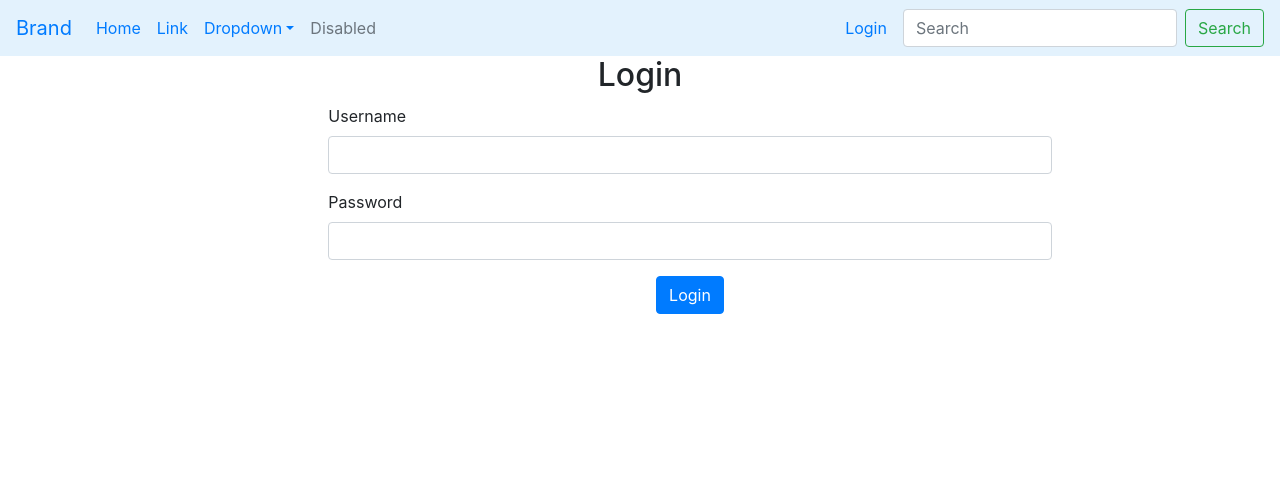
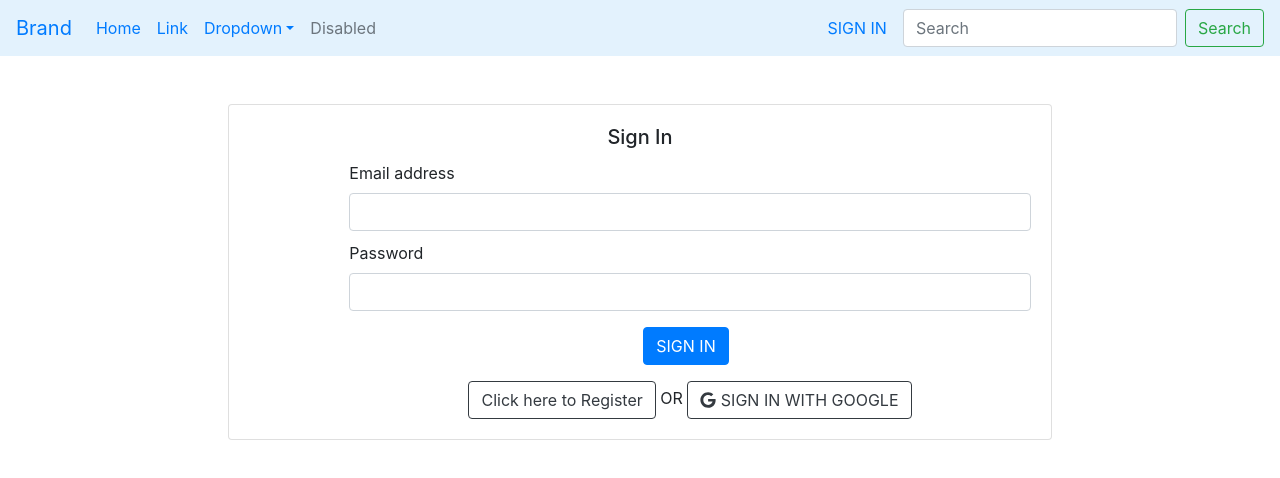
Before and after one commit to RevanthKumarMulluri/CanadaColleges, a React (Create React App) app: page /login in a window 1280 px wide. Shown: the top 478 px of the page. Built offline with nearby package versions, Linux system fonts and the light colour scheme.

Commit message:
added google login

```diff
--- a/src/App.js
+++ b/src/App.js
@@ -1,10 +1,9 @@
 import React from 'react';
-import logo from './logo.svg';
 import './App.css';
-import Auth from './containers/Auth/Auth';
+import Register from './containers/register/register';
 import Nav from './containers/navbar/Navbar';
 import { BrowserRouter } from 'react-router-dom';
-import {Switch,Route} from 'react-router-dom';
+import {Route} from 'react-router-dom';
 import Login from './containers/login/login';
 
 function App() {
@@ -12,9 +11,8 @@ function App() {
     <BrowserRouter>
       <div className="App">
         <Nav />
-        <Switch>
-          <Route path="/login" component = {Login}/>
-        </Switch>
+        <Route path="/login" component = {Login}/>
+        <Route path="/register" component = {Register}/>
       </div>
     </BrowserRouter>
   );
--- a/src/components/UI/Input.js
+++ b/src/components/UI/Input.js
@@ -4,15 +4,17 @@ import classes from './Input.module.css';
 
 const input = (props) => {
     let inputEle = null;
+    let invalidEle = null;
     const inputClasses = ['form-control'];
     if(!props.validation.valid && props.validation.touched){
-        inputClasses.push(classes.borderSolid);
-        inputClasses.push('border border-danger');
+        inputClasses.push(' is-invalid');
+        invalidEle = <div className='invalid-feedback'>{props.error}</div>;
     }
     switch(props.elementType) {
         case ('input') :
-            inputEle = <input className={inputClasses.join(' ')} data-toggle="tooltip"  title="Tooltip on top" data-trigger ='focus'  {...props.elementConfig} value={props.value} onChange={props.changed}/>;
+            inputEle = <input className={inputClasses.join(' ')}  {...props.elementConfig} value={props.value} onChange={props.changed}/>;
             break;
+         default : break;
 
     }
 
@@ -21,6 +23,7 @@ const input = (props) => {
                 <div className={'form-group '+classes.formGroup} >
                     <label className={classes.formLabel}>{props.label}</label>
                     {inputEle}
+                    {invalidEle}
                  </div>
 
     );
--- a/src/containers/login/login.js
+++ b/src/containers/login/login.js
@@ -1,8 +1,9 @@
 import React, { useState } from 'react';
 import classes from './login.module.css';
 import { useDispatch } from 'react-redux';
-import {userActions} from '../../actions/creators/user.actions';
-
+import { userActions } from '../../actions/creators/user.actions';
+import { Link } from 'react-router-dom';
+import { FontAwesomeIcon } from '@fortawesome/react-fontawesome'
 
 const Login = () => {
 
@@ -16,26 +17,28 @@ const Login = () => {
 
 
     const handleChange = e => {
-        const {name,value} = e.target;
-        setInputs(inputs => ({...inputs,[name] : value}));
+        const { name, value } = e.target;
+        setInputs(inputs => ({ ...inputs, [name]: value }));
     }
 
     const submitHandler = e => {
         e.preventDefault();
         setSubmitted(true);
-        if(username && password){
-            dispatch(userActions.login(username,password));
+        if (username && password) {
+            dispatch(userActions.login(username, password));
         }
     };
 
 
     return (
         <div className='col-lg-8 offset-lg-2'>
-            <h2>Login</h2>
+            <div class="card card-signin my-5">
+                <div class="card-body">
+                    <h5 class="card-title text-center">Sign In</h5>
                     <form name='form' onSubmit={submitHandler}>
-                <div className={'form-group ' + classes.formGroup}>
-                    <label className={classes.formLabel}>Username</label>
-                    <input type='text' name='username' value={username}  onChange={handleChange} className={'form-control' + (submitted && !username ? ' is-invalid' : '')} />
+                        <div className={'form-lebel-group ' + classes.formGroup}>
+                            <label className={classes.formLabel}>Email address</label>
+                            <input type='email' name='username' value={username} onChange={handleChange} className={'form-control' + (submitted && !username ? ' is-invalid' : '')} />
                             {submitted && !username &&
                                 <div className="invalid-feedback">Username is required</div>
                             }
@@ -48,12 +51,23 @@ const Login = () => {
                             }
                         </div>
                         <div className={'form-group ' + classes.formGroup}>
-                    <button className='btn btn-primary'>
+                            <button className='btn btn-primary mr-2 text-uppercase' type='submit'>
                                 {/* {loggingIn && <span className="spinner-border spinner-border-sm mr-1"></span>} */}
-                        Login
+                        Sign in
                     </button>
                         </div>
                     </form>
+                    <div className={'float-middle '+classes.formGroup}>
+                        <Link to={'/register'} className={'btn btn-outline-dark'}>
+                            Click here to Register
+                        </Link>
+                        <span> OR </span>
+                        <button class="btn btn-social btn-google btn-outline-dark text-uppercase" type="submit"> <FontAwesomeIcon  icon={['fab', 'google']} /> Sign in with Google</button>
+
+                    </div>
+
+                </div>
+            </div>
         </div>
 
     );
--- a/src/containers/login/login.module.css
+++ b/src/containers/login/login.module.css
@@ -11,3 +11,7 @@
 .borderSolid{
     border: 10px solid red;
 }
+
+.cursor-pointer{
+    cursor: pointer;
+  }
--- a/src/containers/navbar/Navbar.js
+++ b/src/containers/navbar/Navbar.js
@@ -1,7 +1,6 @@
 import React from 'react';
 import classes from './Navbar.module.css';
-import Login from '../login/login';
-import { Link, Route } from 'react-router-dom';
+import { Link } from 'react-router-dom';
 const navbar = () => {
     return (
         <div>
@@ -31,10 +30,10 @@ const navbar = () => {
                             </div>
                         </li>
                         <li className='nav-item'>
-                            <a className='nav-link disabled' href='#' tabindex='-1' aria-disabled='true'>Disabled</a>
+                            <a className='nav-link disabled' href='#' tabIndex='-1' aria-disabled='true'>Disabled</a>
                         </li>
                     </ul>
-                    <Link className='nav-link' to="/login">Login</Link>
+                    <Link className='nav-link' to='/login'>SIGN IN</Link>
                     <form className='form-inline my-2 my-lg-0'>
                         <input className='form-control mr-sm-2' type='search' placeholder='Search' aria-label='Search' />
                         <button className='btn btn-outline-success my-2 my-sm-0' type='submit'>Search</button>
--- a/src/containers/navbar/Navbar.module.css
+++ b/src/containers/navbar/Navbar.module.css
@@ -1,3 +1,7 @@
 .navColor{
     background-color: #e3f2fd;
+    position:relative;
 }
+.nav-link {
+    cursor: pointer
+  }
--- a/src/containers/Auth/Auth.js
+++ b/src/containers/register/register.js
@@ -1,9 +1,9 @@
 import React, { Component } from 'react';
 import { Form } from 'react-bootstrap';
 import Input from '../../components/UI/Input';
-import classes from './Auth.module.css';
+import classes from './register.module.css';
 
-class Auth extends Component {
+class Register extends Component {
     state = {
         controls: {
             firstName: {
@@ -165,7 +165,6 @@ class Auth extends Component {
     }
     render() {
         const formEleArray = [];
-        const error = [];
         for (let key in this.state.controls) {
             if(key==='errors'){
                 continue;
@@ -196,4 +195,4 @@ class Auth extends Component {
     }
 }
 
-export default Auth;
+export default Register;
--- a/src/index.css
+++ b/src/index.css
@@ -11,3 +11,8 @@ code {
   font-family: source-code-pro, Menlo, Monaco, Consolas, 'Courier New',
     monospace;
 }
+
+/*
+a[href], input[type='submit'], input[type='image'], label[for], select, button, .pointer {
+  cursor: pointer;
+} */
--- a/src/index.js
+++ b/src/index.js
@@ -7,11 +7,17 @@ import 'popper.js';
 import 'jquery/dist/jquery.min.js';
 import 'bootstrap/dist/css/bootstrap.min.css';
 import 'bootstrap';
+import 'jquery/src/jquery';
 import { createStore, applyMiddleware } from 'redux';
 import { Provider } from 'react-redux';
 import RootReducer from './actions/reducer/rootReducer';
 import thunk from 'redux-thunk';
 import axios from 'axios';
+import { fab } from '@fortawesome/free-brands-svg-icons';
+import { library } from '@fortawesome/fontawesome-svg-core';
+
+library.add(fab);
+
 
 axios.defaults.baseURL = 'https://pepper-9be89.firebaseio.com/';
 
```
Also changed, not shown: package.json (+10 -1 lines), src/containers/register/register.module.css (renamed from src/containers/Auth/Auth.module.css), 1 other file (tests, documents, lock files or other folders). Lines whose indentation alone changed are shown as unchanged.
